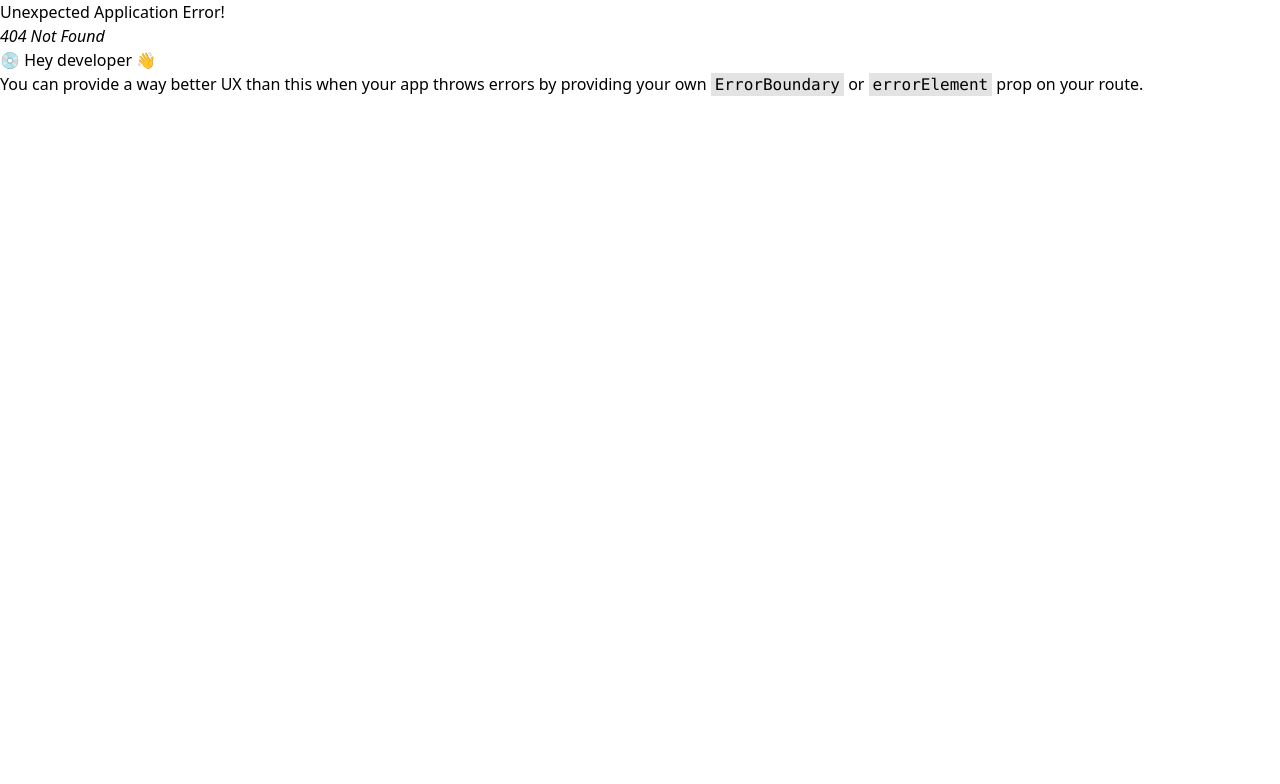
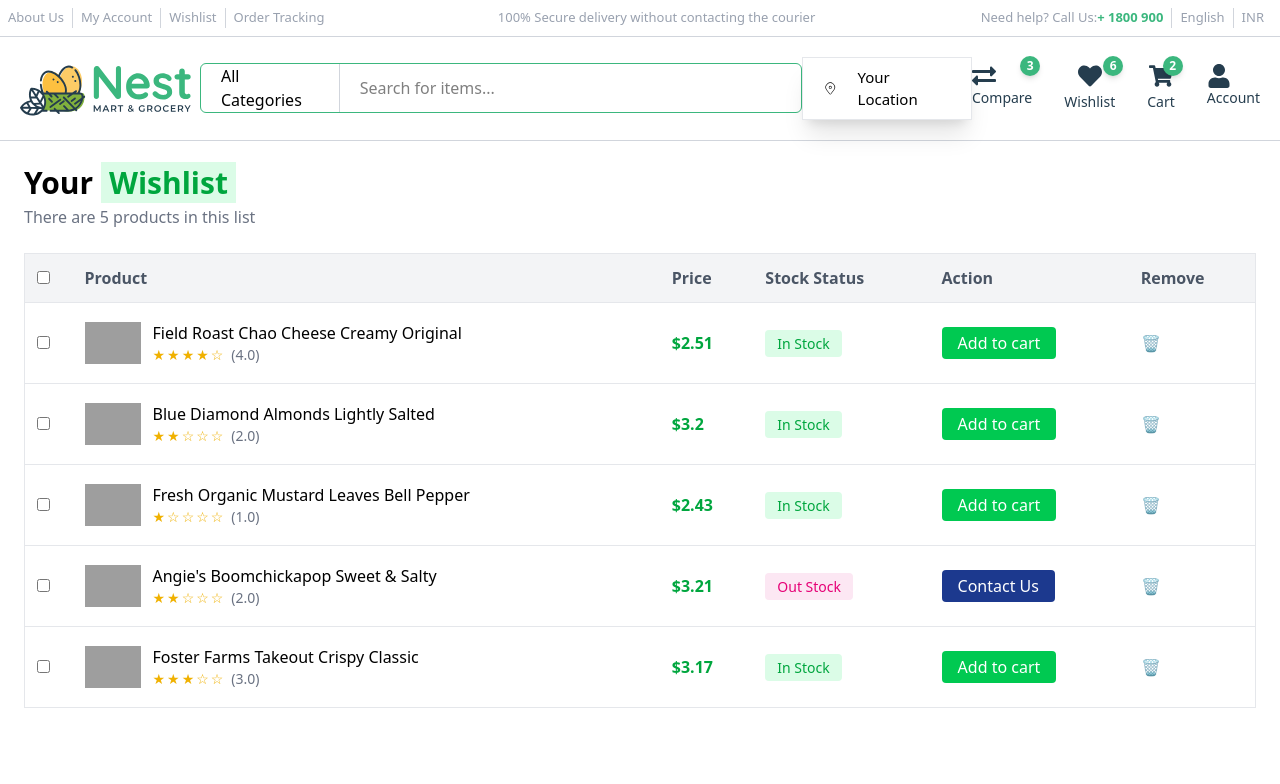
Before and after one commit to jeelnarola/nest-mern-stack, a React (Vite) app in the folder frontend/: page /wishlist in a window 1280 px wide. Before the commit this address had no page. Shown: the top 784 px of the page. Built offline with nearby package versions, Linux system fonts and the light colour scheme; grey boxes are pictures that could not be loaded.

Commit message:
Design for Wishlist

```diff
--- /dev/null
+++ b/frontend/src/Components/Wishlist/WishlistIndex.jsx
@@ -0,0 +1,162 @@
+import React from 'react'
+import { useState } from 'react';
+
+function WishlistIndex() {
+    const [wishlist, setWishlist] = useState([
+        {
+            id: 1,
+            name: "Field Roast Chao Cheese Creamy Original",
+            price: 2.51,
+            stock: true,
+            rating: 4,
+            image:
+                "https://cdn.dummyjson.com/product-images/groceries/field-roast-chao-cheese/1.webp",
+        },
+        {
+            id: 2,
+            name: "Blue Diamond Almonds Lightly Salted",
+            price: 3.2,
+            stock: true,
+            rating: 2,
+            image:
+                "https://cdn.dummyjson.com/product-images/groceries/blue-diamond-almonds/1.webp",
+        },
+        {
+            id: 3,
+            name: "Fresh Organic Mustard Leaves Bell Pepper",
+            price: 2.43,
+            stock: true,
+            rating: 1,
+            image:
+                "https://cdn.dummyjson.com/product-images/groceries/mustard-leaves-bell-pepper/1.webp",
+        },
+        {
+            id: 4,
+            name: "Angie's Boomchickapop Sweet & Salty",
+            price: 3.21,
+            stock: false,
+            rating: 2,
+            image:
+                "https://cdn.dummyjson.com/product-images/groceries/boomchickapop/1.webp",
+        },
+        {
+            id: 5,
+            name: "Foster Farms Takeout Crispy Classic",
+            price: 3.17,
+            stock: true,
+            rating: 3,
+            image:
+                "https://cdn.dummyjson.com/product-images/groceries/foster-farms-takeout/1.webp",
+        },
+    ]);
+
+    const removeItem = (id) => {
+        setWishlist(wishlist.filter((item) => item.id !== id));
+    };
+
+    return (
+        <div className="container mx-auto p-6">
+            {/* Header */}
+            <h2 className="text-3xl font-bold mb-1">
+                Your <span className="text-green-600 bg-green-100 px-2">Wishlist</span>
+            </h2>
+            <p className="text-gray-500 mb-6">
+                There are {wishlist.length} products in this list
+            </p>
+
+            {/* Table */}
+            <div className="">
+                <table className="w-full border-1 border-gray-200 rounded-xl">
+                    <thead className="bg-gray-100 text-left text-gray-600 ">
+                        <tr>
+                            <th className="p-3 w-12">
+                                <input type="checkbox" />
+                            </th>
+                            <th className="p-3">Product</th>
+                            <th className="p-3">Price</th>
+                            <th className="p-3">Stock Status</th>
+                            <th className="p-3">Action</th>
+                            <th className="p-3">Remove</th>
+                        </tr>
+                    </thead>
+                    <tbody>
+                        {wishlist.map((item) => (
+                            <tr key={item.id} className="border-t border-gray-200">
+                                {/* Checkbox */}
+                                <td className="p-3">
+                                    <input type="checkbox" />
+                                </td>
+
+                                {/* Product */}
+                                <td className="p-3 flex items-center gap-3">
+                                    <img
+                                        src={item.image}
+                                        alt={item.name}
+                                        className="w-14 h-14 object-contain rounded"
+                                    />
+                                    <div>
+                                        <span className="font-medium">{item.name}</span>
+                                        <div className="flex items-center gap-2 text-yellow-500 text-sm">
+                                            {/* Stars */}
+                                            <div className="flex items-center gap-0.5">
+                                                {Array.from({ length: 5 }, (_, i) => (
+                                                    <span key={i}>{i < item.rating ? "★" : "☆"}</span>
+                                                ))}
+                                            </div>
+                                            {/* Numeric rating */}
+                                            <span className="text-gray-500">({item.rating.toFixed(1)})</span>
+                                        </div>
+                                    </div>
+                                </td>
+
+
+                                {/* Price */}
+                                <td className="p-3 font-semibold text-green-600">
+                                    ${item.price}
+                                </td>
+
+                                {/* Stock */}
+                                <td className="p-3">
+                                    {item.stock ? (
+                                        <span className="bg-green-100 text-green-600 px-3 py-1 rounded text-sm">
+                                            In Stock
+                                        </span>
+                                    ) : (
+                                        <span className="bg-pink-100 text-pink-600 px-3 py-1 rounded text-sm">
+                                            Out Stock
+                                        </span>
+                                    )}
+                                </td>
+
+                                {/* Action */}
+                                <td className="p-3">
+                                    {item.stock ? (
+                                        <button className="bg-green-500 hover:bg-green-600 text-white px-4 py-1 rounded">
+                                            Add to cart
+                                        </button>
+                                    ) : (
+                                        <button className="bg-blue-900 hover:bg-blue-800 text-white px-4 py-1 rounded">
+                                            Contact Us
+                                        </button>
+                                    )}
+                                </td>
+
+                                {/* Remove */}
+                                <td className="p-3">
+                                    <button
+                                        onClick={() => removeItem(item.id)}
+                                        className="text-gray-500 hover:text-red-500 cursor-pointer"
+                                    >
+                                        🗑
+                                    </button>
+                                </td>
+                            </tr>
+                        ))}
+                    </tbody>
+                </table>
+            </div>
+        </div>
+    );
+}
+
+export default WishlistIndex
--- a/frontend/src/Routers/User.Router.jsx
+++ b/frontend/src/Routers/User.Router.jsx
@@ -3,6 +3,7 @@
 import Login from '../Components/auth/Login'
 import UserLayout from '../Components/Layouts/UserLayout'
 import CompareIndex from '../Components/Compare/CompareIndex'
+import WishlistIndex from '../Components/Wishlist/WishlistIndex'
 export const routers = createBrowserRouter(
     [
         {
@@ -20,6 +21,10 @@
                 {
                     path: 'compare', // ✅ remove the leading slash
                     element: <CompareIndex />
+                },
+                  {
+                    path: 'wishlist', // ✅ remove the leading slash
+                    element: <WishlistIndex />
                 }
             ]
         }
```
